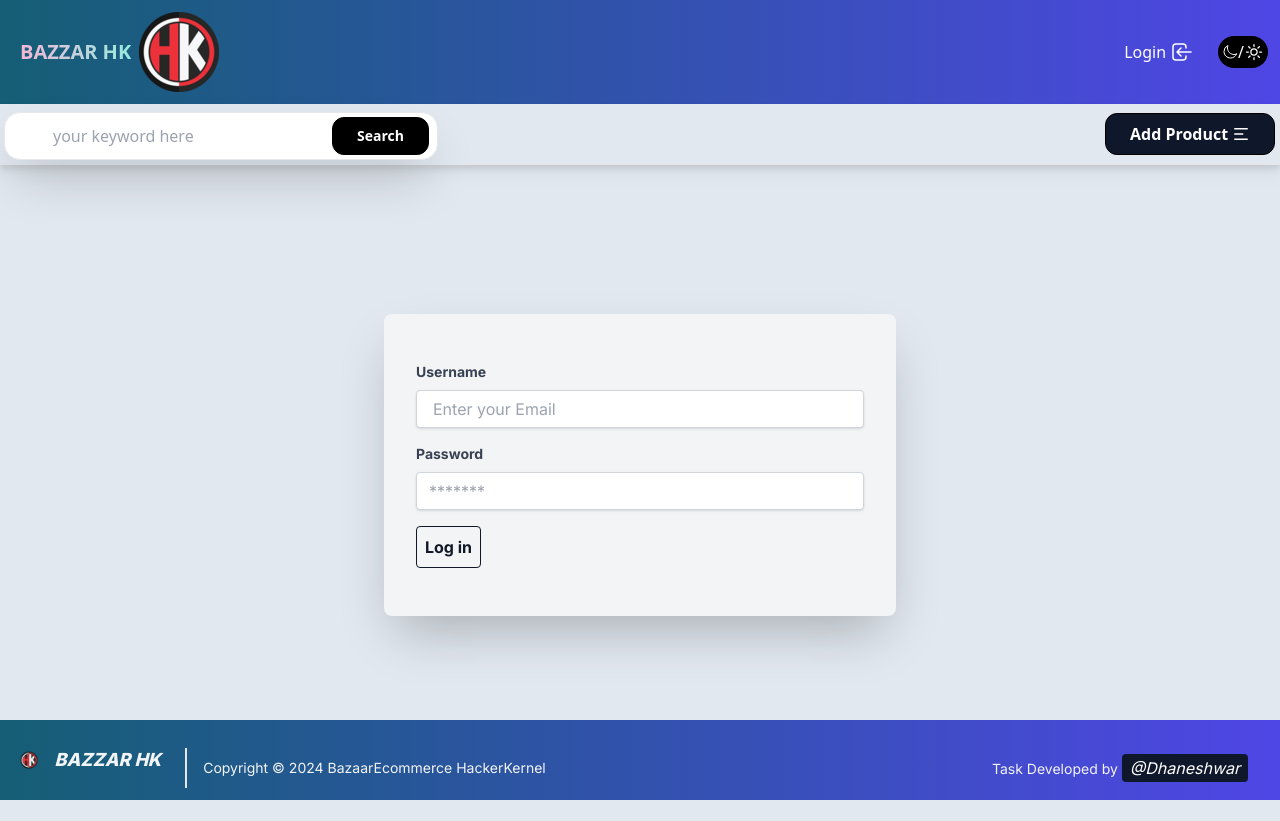
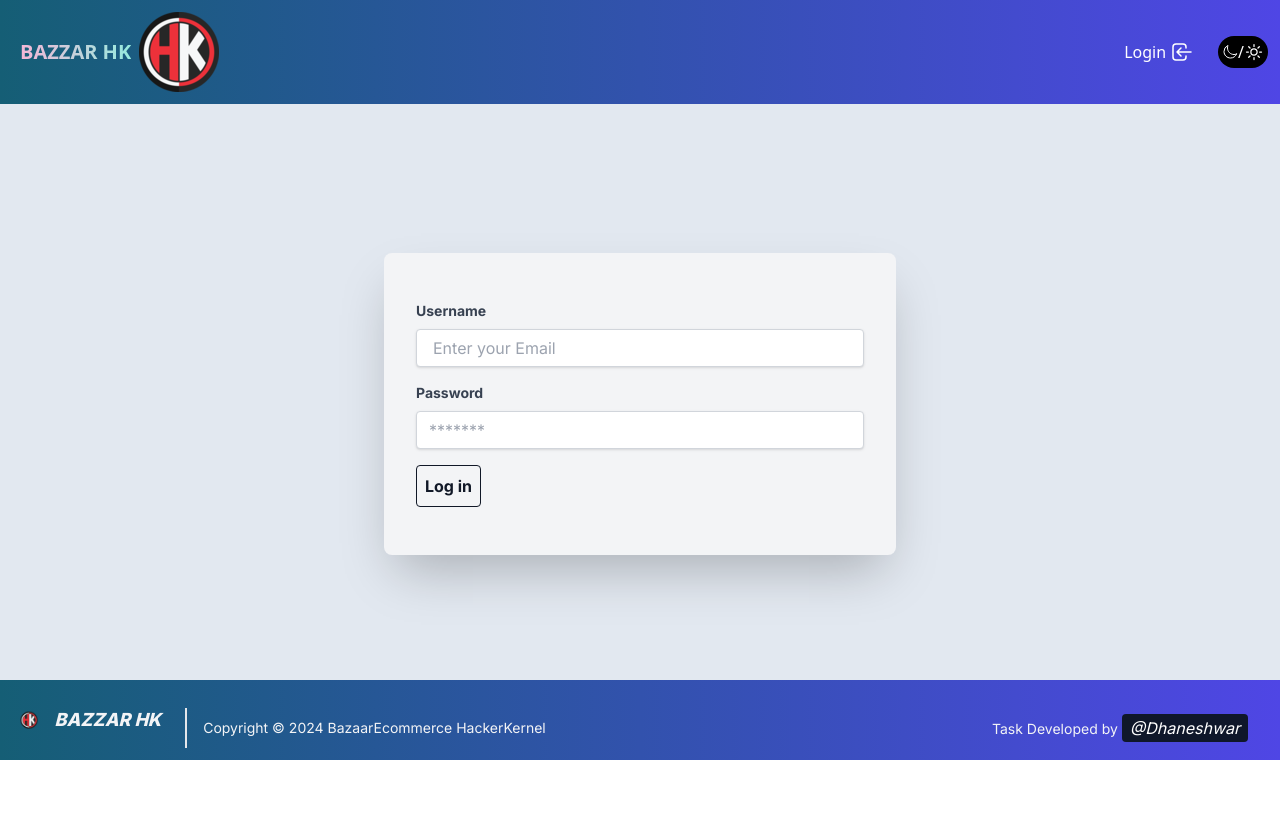
Before and after one commit to Dhaneshwar7/bazaar-hackerkernel, a Next.js app: page / in a window 1280 px wide. After the commit the page ends 800 px from the top, so only its background shows below. Built offline with nearby package versions, Linux system fonts and the light colour scheme; no server answers.

Commit message:
Task completed v1

```diff
--- a/src/components/home/SearchBar.jsx
+++ b/src/components/home/SearchBar.jsx
@@ -31,6 +31,8 @@ const SearchBar = () => {
 	}, [debouncedSearch, dispatch]);
 
 	return (
+		<>
+			{JSON.parse(localStorage.getItem('userAuth')) ? (
 				<>
 					<header className="text-white-100 w-full z-20 max-sm:w-full m-auto sticky top-0 border-r-[.5px] border-b-[.5px] drop-shadow-lg dark:border-b-slate-100  bg-slate-200 dark:bg-slate-800 dark:text-gray-100">
 						<div className="container mx-auto flex flex-wrap justify-between max-sm:flex max-sm:px-3 max-sm:items-center  p-1 flex-col md:flex-row max-sm:flex-row max-sm:justify-between items-center">
@@ -100,6 +102,10 @@ const SearchBar = () => {
 						</div>
 					</header>
 				</>
+			) : (
+				<div></div>
+			)}
+		</>
 	);
 };
 
--- a/src/pages/index.js
+++ b/src/pages/index.js
@@ -9,7 +9,7 @@ export default function Home() {
 	return (
 		<>
 			<main
-				className={`flex min-h-[82vh] flex-col items-center  justify-center px-10 pt-2 pb-10 ${inter.className}`}
+				className={`relative flex min-h-[82vh] flex-col items-center  justify-center px-10 pt-2 pb-10 ${inter.className}`}
 			>
 				<Login />
 				<div className="absolute w-full bottom-0">
```
Lines whose indentation alone changed are shown as unchanged.
